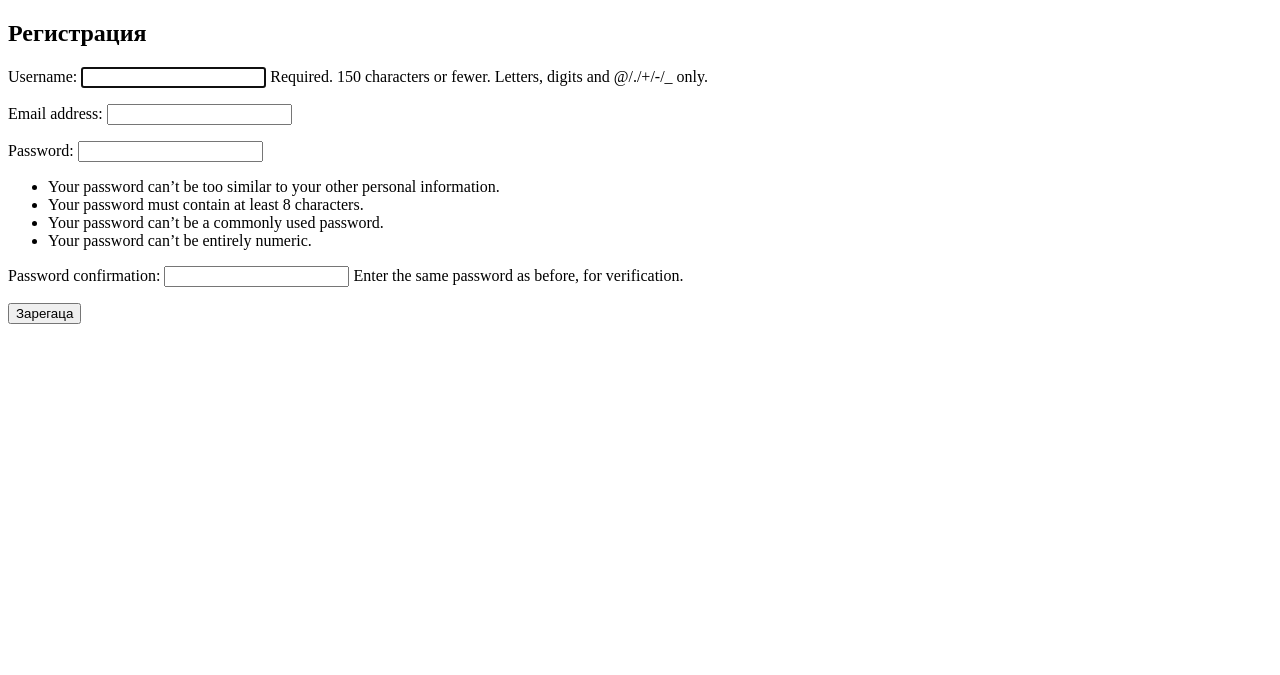
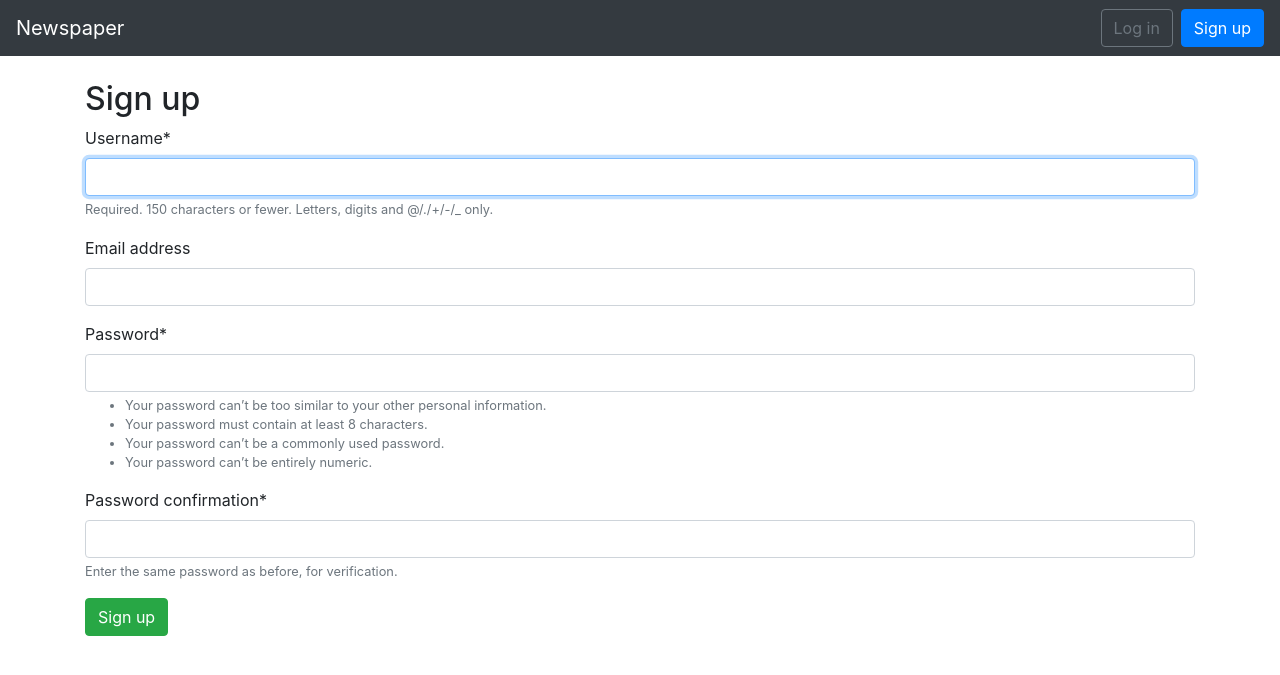
Before and after one commit to Andy476/pr10, a Django app: page /users/signup/ in a window 1280 px wide. Shown: the top 675 px of the page. Run offline with Django 4.2, Linux system fonts and the light colour scheme; some libraries are stand-ins or nearby versions.

Commit message:
initial create

```diff
--- a/pr8/pr8/settings.py
+++ b/pr8/pr8/settings.py
@@ -37,7 +37,10 @@ INSTALLED_APPS = [
     'django.contrib.sessions',
     'django.contrib.messages',
     'django.contrib.staticfiles',
-    'users'
+    'users',
+    'pages',
+    'crispy_forms',
+    'crispy_bootstrap4',
 ]
 
 MIDDLEWARE = [
@@ -125,3 +128,4 @@ DEFAULT_AUTO_FIELD = 'django.db.models.BigAutoField'
 AUTH_USER_MODEL = 'users.CustomUser'
 LOGIN_REDIRECT_URL = 'home'
 LOGOUT_REDIRECT_URL = 'home'
+CRISPY_TEMPLATE_PACK = 'bootstrap4'
--- a/pr8/pr8/urls.py
+++ b/pr8/pr8/urls.py
@@ -16,10 +16,10 @@ Including another URLconf
 """
 from django.contrib import admin
 from django.urls import path, include
-from django.views.generic.base import TemplateView
+
 
 urlpatterns = [
-    path('', TemplateView.as_view(template_name='home.html'), name='home'),
+    path('', include('pages.urls')),
     path('admin/', admin.site.urls),
     path('users/', include('users.urls')),
     path('users/', include('django.contrib.auth.urls'))
--- a/pr8/templates/base.html
+++ b/pr8/templates/base.html
@@ -1,13 +1,51 @@
 <!DOCTYPE html>
-<html lang="en">
+<html>
     <head>
-    <meta charset="UTF-8">
-    <title>Новости</title>
+        <meta charset="utf-8">
+        <meta name="viewport" content="width=device-width, initial-scale=1, shrink-t\ o-fit=no">
+        <link rel="stylesheet" href="https://maxcdn.bootstrapcdn.com/bootstrap/4.0.0/css/bootstrap.min.css"
+              integrity="sha384-Gn5384xqQ1aoWXA+058RXPxPg6fy4IWvTNh0E263XmFcJlSAwiGgFAW/dAiS6JXm" crossorigin="anonymous"/>
+        <title>{% block title %}Newspaper App{% endblock title %}</title>
     </head>
     <body>
-  <main>
+        <nav class="navbar navbar-expand-md navbar-dark bg-dark mb-4">
+            <a class="navbar-brand" href="{% url 'home' %}">Newspaper</a>
+            <button class="navbar-toggler" type="button" data-toggle="collapse" data-target="#navbarCollapse" aria-controls="navbarCollapse"
+                    aria-expanded="false" aria-label="Toggle navigation">
+                <span class="navbar-toggler-icon"></span>
+            </button>
+            <div class="collapse navbar-collapse" id="navbarCollapse">
+                {% if user.is_authenticated %}
+                    <ul class="navbar-nav ml-auto">
+                        <li class="nav-item">
+                            <a class="nav-link dropdown-toggle" href="#" id="userMenu" data-toggle="dropdown" aria-haspopup="true" aria-expanded="false">
+                                {{ user.username }}
+                            </a>
+                            <div class="dropdown-menu dropdown-menu-right" aria-labelledby="userMenu">
+                                <a class="dropdown-item" href="{% url 'password_change' %}">Change password</a>
+                            <div class="dropdown-divider"></div>
+                                <a class="dropdown-item" href="{% url 'logout' %}">Log out</a>
+                            </div>
+                        </li>
+                    </ul>
+                {% else %}
+                    <form class="form-inline ml-auto">
+                        <a href="{% url 'login' %}" class="btn btn-outline-secondary">Log in</a>
+                        <a href="{% url 'signup' %}" class="btn btn-primary ml-2">Sign up</a>
+                    </form>
+                {% endif %}
+            </div>
+        </nav>
+        <div class="container">
             {% block content %}
             {% endblock %}
-  </main>
+        </div>
+    <script src="https://code.jquery.com/jquery-3.2.1.slim.min.js" integrity="sha384-KJ3o2DKtIkvYIK3UENzmM7KCkRr/rE9/Qpg6aAZGJwFDMVNA/GpGFF93hXpG5KkN"
+            crossorigin="anonymous"></script>
+    <script src="https://cdnjs.cloudflare.com/ajax/libs/popper.js/1.12.9/umd/popper.min.js"
+            integrity="sha384-ApNbgh9B+Y1QKtv3Rn7W3mgPxhU9K/ScQsAP7hUibX39j7fakFPskvXusvfa0b4Q" crossorigin="anonymous"></script>
+    <script src="https://maxcdn.bootstrapcdn.com/bootstrap/4.0.0/js/bootstrap.min.js"
+            integrity="sha384-JZR6Spejh4U02d8jOt6vLEHfe/JQGiRRSQQxSfFWpi1MquVdAyjUar5+76PVCmYl" crossorigin="anonymous"></script>
+
     </body>
 </html>
--- a/pr8/templates/registration/login.html
+++ b/pr8/templates/registration/login.html
@@ -7,6 +7,6 @@
 <form method="post">
     {% csrf_token %}
     {{ form.as_p }}
-    <button type="submit">Вход</button>
+    <button class="btn btn-success ml-2" type="submit">Вход</button>
 </form>
 {% endblock %}
--- a/pr8/templates/signup.html
+++ b/pr8/templates/signup.html
@@ -1,12 +1,12 @@
 {% extends 'base.html' %}
+{% load crispy_forms_tags %}
+{% block title %}Sign Up{% endblock %}
+{% block content %}
+<h2>Sign up</h2>
+<form method="post">
+{% csrf_token %}
+{{ form|crispy }}
+<button type="submit" class="btn btn-success">Sign up</button>
 
-{% block title %} Регистрация {% endblock %}
-
-{% block content %}
-<h2>Регистрация</h2>
-<form method="post">
-    {% csrf_token %}
-    {{ form.as_p }}
-    <button type="submit">Зарегаца</button>
 </form>
 {% endblock %}
```
Also changed, not shown: pr8/db.sqlite3. Lines whose indentation alone changed are shown as unchanged.
